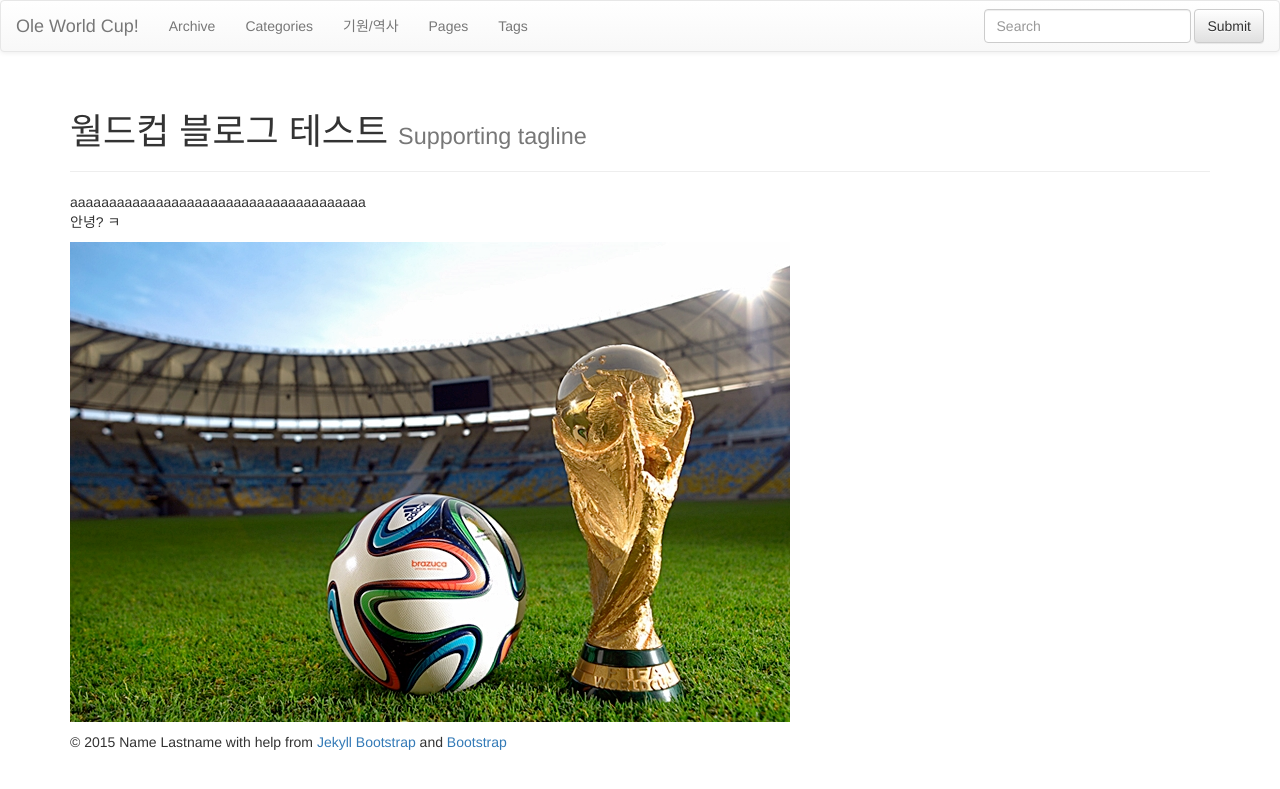
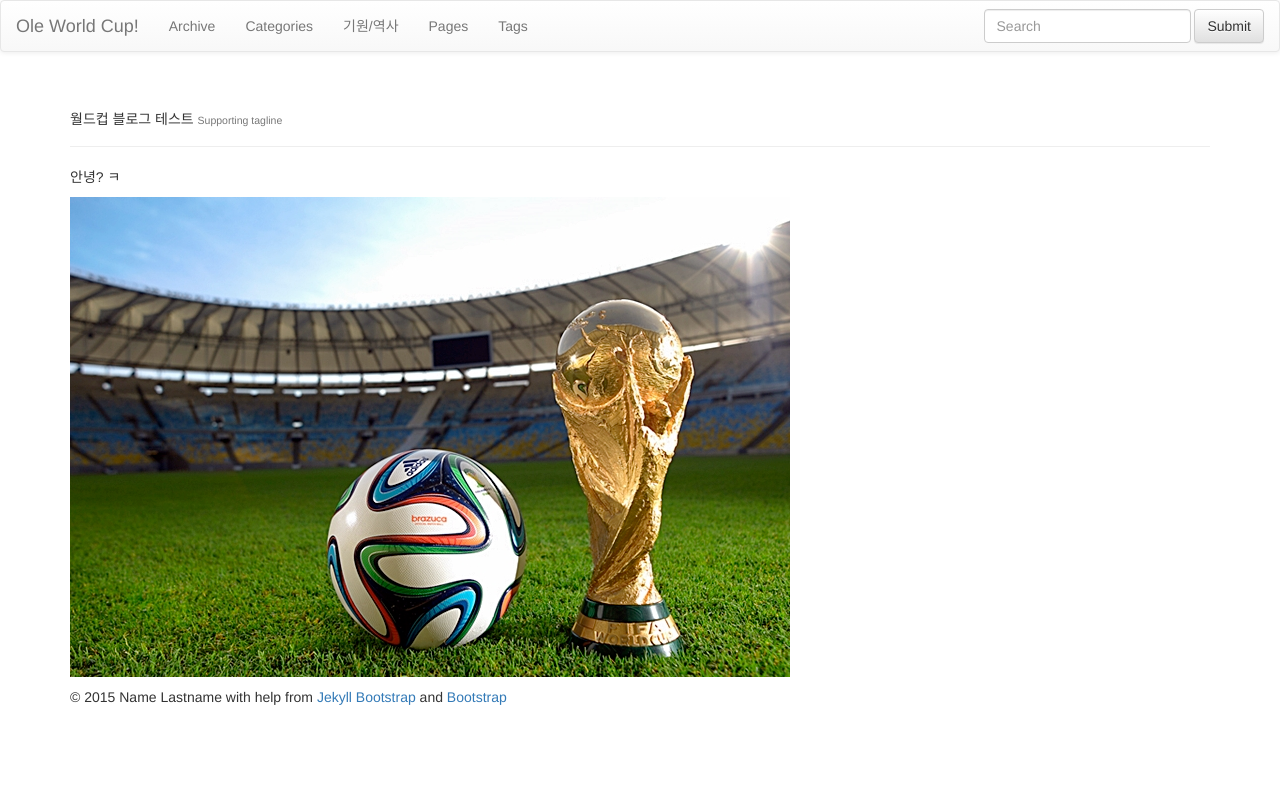
Before and after one commit to jungu9/jungu9.github.com, a Jekyll site: the page built from index.md, in a window 1280 px wide. Shown: the top 789 px of the page. Built offline with Jekyll 4.4.1, drawn with Linux system fonts in a browser that asks for light colours; nearby versions of some CDN libraries; library files that are not in the unit come from our copies.

Commit message:
Update page.html

```diff
--- a/_includes/themes/bootstrap-3/page.html
+++ b/_includes/themes/bootstrap-3/page.html
@@ -1,7 +1,6 @@
 <div class="page-header">
-  <h1>{{ page.title }} {% if page.tagline %} <small>{{ page.tagline }}</small>{% endif %}</h1>
+  <h5>{{ page.title }} {% if page.tagline %} <small>{{ page.tagline }}</small>{% endif %}</h5>
 </div>
-aaaaaaaaaaaaaaaaaaaaaaaaaaaaaaaaaaaaaa
 <div class="row">
   <div class="col-xs-12">
     {{ content }}
```
